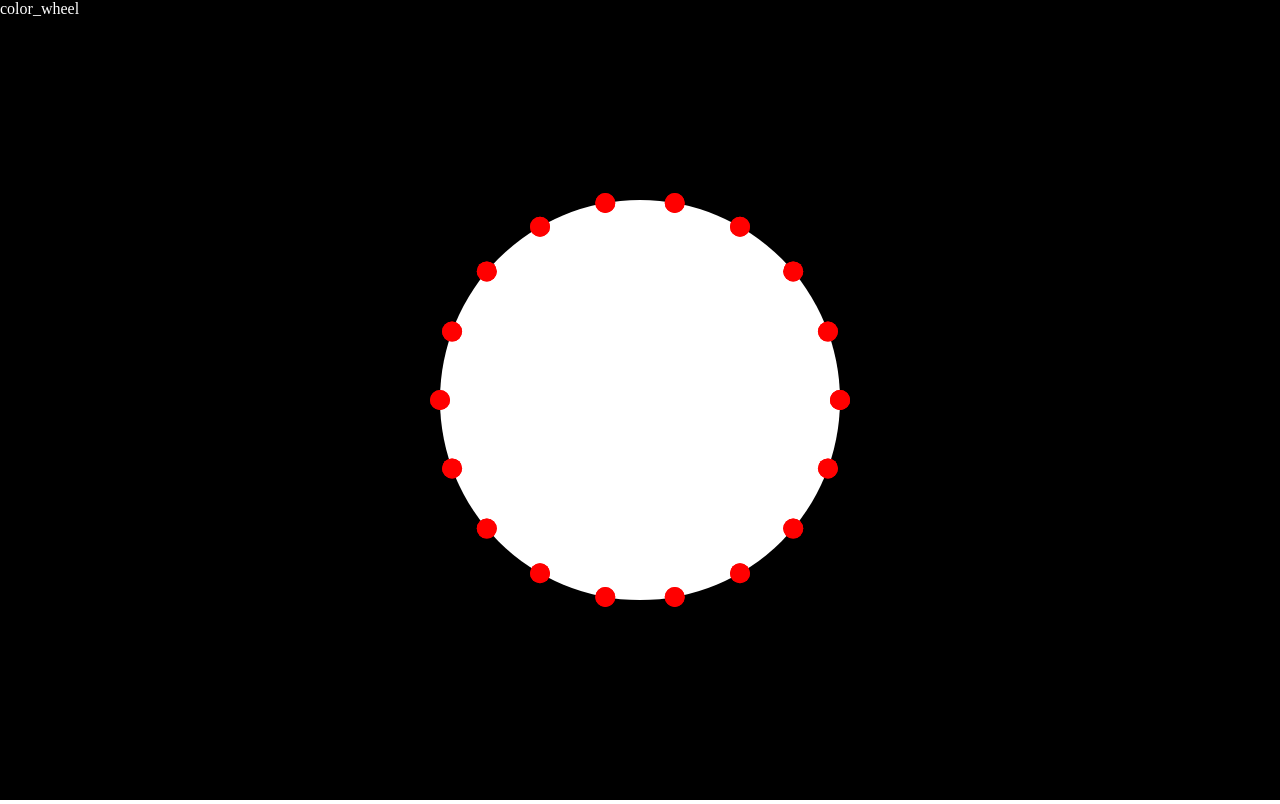
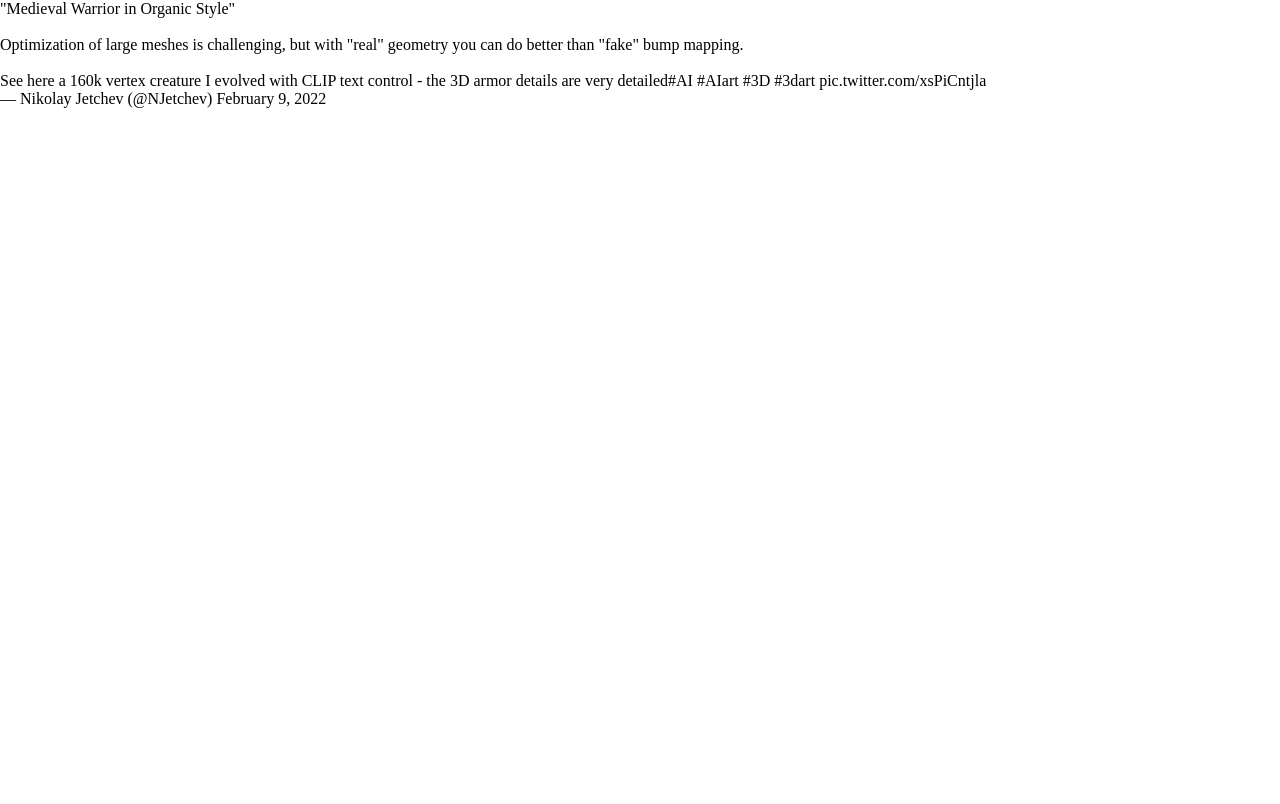
Before and after one commit to timcash/chromatic.systems, a website: page index.html in a window 1280 px wide. Drawn offline with Linux system fonts and the light colour scheme.

Commit message:
twitter example

```diff
--- a/index.html
+++ b/index.html
@@ -2,7 +2,7 @@
 <!DOCTYPE html>
 <html>
     <head>
-        <title>Grid</title>
+        <title>Chromatic Systems Introduction</title>
         <meta charset="utf-8" />
         <meta name="viewport" content="width=device-width, initial-scale=1.0" />
         <link rel="stylesheet" type="text/css" href="reset.css" />
@@ -15,98 +15,46 @@
     </head>
     <body>
         <main id="main">
-            <canvas id="canvas"></canvas>
-            <div id="links">
-                <a href="color_wheel.html">color_wheel</a>
-            </div>
+            <blockquote class="twitter-tweet">
+                <p lang="en" dir="ltr">
+                    &quot;Medieval Warrior in Organic Style&quot;<br /><br />Optimization
+                    of large meshes is challenging, but with &quot;real&quot;
+                    geometry you can do better than &quot;fake&quot; bump
+                    mapping.<br /><br />See here a 160k vertex creature I
+                    evolved with CLIP text control - the 3D armor details are
+                    very detailed<a
+                        href="https://twitter.com/hashtag/AI?src=hash&amp;ref_src=twsrc%5Etfw"
+                        >#AI</a
+                    >
+                    <a
+                        href="https://twitter.com/hashtag/AIart?src=hash&amp;ref_src=twsrc%5Etfw"
+                        >#AIart</a
+                    >
+                    <a
+                        href="https://twitter.com/hashtag/3D?src=hash&amp;ref_src=twsrc%5Etfw"
+                        >#3D</a
+                    >
+                    <a
+                        href="https://twitter.com/hashtag/3dart?src=hash&amp;ref_src=twsrc%5Etfw"
+                        >#3dart</a
+                    >
+                    <a href="https://t.co/xsPiCntjla"
+                        >pic.twitter.com/xsPiCntjla</a
+                    >
+                </p>
+                &mdash; Nikolay Jetchev (@NJetchev)
+                <a
+                    href="https://twitter.com/NJetchev/status/1491378503421685762?ref_src=twsrc%5Etfw"
+                    >February 9, 2022</a
+                >
+            </blockquote>
+            <script
+                async
+                src="https://platform.twitter.com/widgets.js"
+                charset="utf-8"
+            ></script>
         </main>
     </body>
     <!-- a script that loads after the dom -->
-    <script>
-        // dissalow scrolling in css
-        document.body.style.overflow = "hidden";
-        // setup the canvas
-        var canvas = document.getElementById("canvas");
-        var ctx = canvas.getContext("2d");
-        // set the size of the canvas to fill the screen
-        canvas.width = window.innerWidth;
-        canvas.height = window.innerHeight;
-        // create a point to represent the center of the canvas
-        var center = {
-            x: canvas.width / 2,
-            y: canvas.height / 2,
-        };
-
-        // set the text color to white
-        ctx.fillStyle = "white";
-
-        // set the font size to large
-        ctx.font = "50px Arial";
-
-        // draw hello world in spanish at the center of the canvas
-        ctx.fillText("Hola Mundo", center.x - 150, center.y);
-
-        //clear the canvas
-        ctx.clearRect(0, 0, canvas.width, canvas.height);
-
-        // draw a large circle at the center of the canvas
-        ctx.beginPath();
-        ctx.arc(center.x, center.y, 200, 0, Math.PI * 2, false);
-        ctx.fillStyle = "white";
-        ctx.fill();
-
-        // cartiesan to polar coordinates
-        function cartToPolar(x, y) {
-            var r = Math.sqrt(x * x + y * y);
-            var theta = Math.atan2(y, x);
-            return {
-                r: r,
-                theta: theta,
-            };
-        }
-
-        // polar to cartiesan coordinates
-        function polarToCart(r, theta) {
-            var x = r * Math.cos(theta);
-            var y = r * Math.sin(theta);
-            return {
-                x: x,
-                y: y,
-            };
-        }
-
-        // draw a 10px red circle at r=200, theta=0
-        var polar = cartToPolar(200, 0);
-        var cart = polarToCart(polar.r, polar.theta);
-        ctx.beginPath();
-        ctx.arc(
-            center.x + cart.x,
-            center.y + cart.y,
-            10,
-            0,
-            Math.PI * 2,
-            false
-        );
-        ctx.fillStyle = "red";
-        ctx.fill();
-
-        // draw 36 circles around the circumference of the circle at r=200, theta=0
-        // rotate theta every pi/18 radians
-        for (var i = 0; i < 36; i++) {
-            polar = cartToPolar(200, 0);
-            polar.theta += ((Math.PI * 2) / 18) * i;
-            cart = polarToCart(polar.r, polar.theta);
-            ctx.beginPath();
-            ctx.arc(
-                center.x + cart.x,
-                center.y + cart.y,
-                10,
-                0,
-                Math.PI * 2,
-                false
-            );
-            ctx.fillStyle = "red";
-            ctx.fill();
-        }
-    </script>
+    <script></script>
 </html>
```
